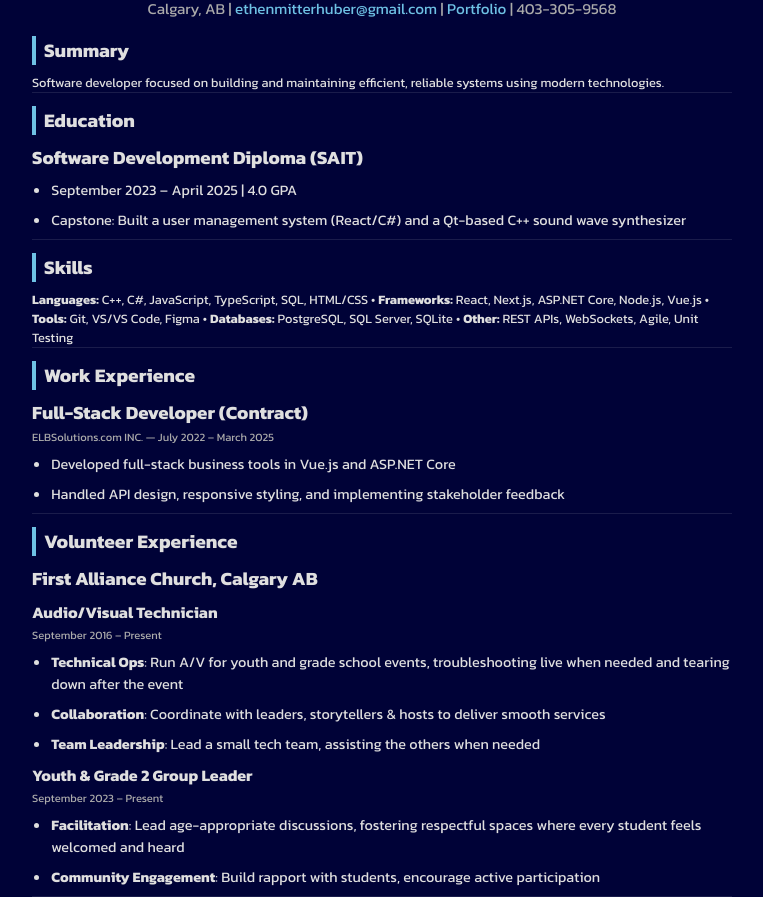
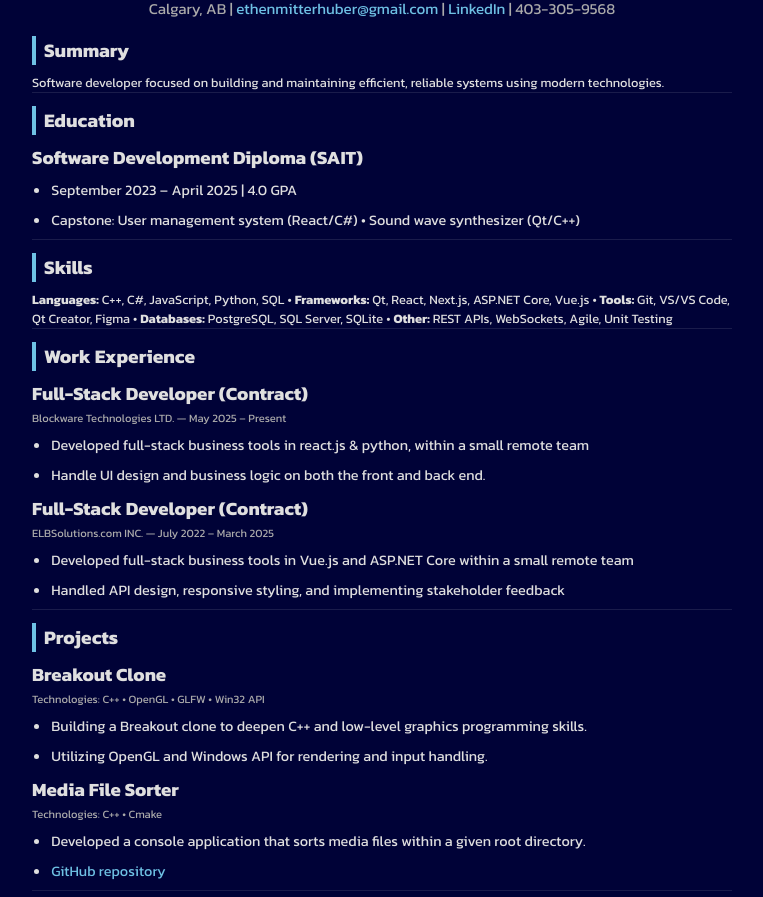
Before and after one commit to EthenM/EthenM.github.io, a plain HTML site: page resume/index.html in a window 1280 px wide. Shown: the part 104-1001 px from the top of the page, without its empty margins (258-1021 px from the left). Drawn offline with Linux system fonts and the light colour scheme.

Commit message:
Other Pages, Resume Updates
Added the other pages to the project. Not much on them, but they are there. Updated the resume to reflect my most recent accomplishments.

```diff
--- /dev/null
+++ b/about/index.html
@@ -0,0 +1,11 @@
+<html>
+    <head>
+        <meta name="theme-color" content="#121212">
+        <title>EthenM | About</title>
+        <link rel="stylesheet" href="/styles/main.css">
+        <script type="module" src="/scripts/header.js"></script>
+    </head>
+    <body>
+        <pf-header></pf-header>
+    </body>
+</html>
--- a/resume/index.html
+++ b/resume/index.html
@@ -12,11 +12,11 @@
         <div class="resume-container">
             <header>
                 <h1>Ethen Mitterhuber</h1>
-                <h2 id="jobTitle">Software Developer</h2>
+                <h2 id="jobTitle">Intermediate Software Developer</h2>
                 <p class="contact">
                     Calgary, AB &vert;
                     <a href="mailto:ethenmitterhuber@gmail.com">ethenmitterhuber@gmail.com</a> &vert;
-                    <a href="https://ethenm.github.io" target="_blank">Portfolio</a> &vert;
+                    <a href="https://www.linkedin.com/in/ethen-mitterhuber-43471a244/" target="_blank">LinkedIn</a> &vert;
                     403-305-9568
                 </p>
             </header>
@@ -34,7 +34,7 @@
                 <ul>
                     <li>September 2023 &ndash; April 2025 | 4.0 GPA</li>
                     <li>
-                        Capstone: Built a user management system (React/C#) and a Qt-based C++ sound wave synthesizer
+                        Capstone: User management system (React/C#) &bull; Sound wave synthesizer (Qt/C++)
                     </li>
                 </ul>
             </section>
@@ -42,9 +42,9 @@
             <section class="section">
                 <h2 class="section-header">Skills</h2>
                 <p id="skills">
-                    <strong>Languages:</strong> C++, C#, JavaScript, TypeScript, SQL, HTML/CSS &bull;
-                    <strong>Frameworks:</strong> React, Next.js, ASP.NET Core, Node.js, Vue.js &bull;
-                    <strong>Tools:</strong> Git, VS/VS Code, Figma &bull;
+                    <strong>Languages:</strong> C++, C#, JavaScript, Python, SQL &bull;
+                    <strong>Frameworks:</strong> Qt, React, Next.js, ASP.NET Core, Vue.js &bull;
+                    <strong>Tools:</strong> Git, VS/VS Code, Qt Creator, Figma &bull;
                     <strong>Databases:</strong> PostgreSQL, SQL Server, SQLite &bull;
                     <strong>Other:</strong> REST APIs, WebSockets, Agile, Unit Testing
                 </p>
@@ -53,14 +53,39 @@
             <section class="section">
                 <h2 class="section-header">Work Experience</h2>
                 <h3>Full-Stack Developer (Contract)</h3>
+                <p class="sub-text">Blockware Technologies LTD. &mdash; May 2025 &ndash; Present</p>
+                <ul>
+                    <li>Developed full-stack business tools in react.js &amp; python, within a small remote team</li>
+                    <li>Handle UI design and business logic on both the front and back end.</li>
+                </ul>
+                <h3>Full-Stack Developer (Contract)</h3>
                 <p class="sub-text">ELBSolutions.com INC. &mdash; July 2022 &ndash; March 2025</p>
                 <ul>
-                    <li>Developed full-stack business tools in Vue.js and ASP.NET Core</li>
+                    <li>Developed full-stack business tools in Vue.js and ASP.NET Core within a small remote team</li>
                     <li>Handled API design, responsive styling, and implementing stakeholder feedback</li>
                 </ul>
             </section>
 
             <section class="section">
+                <h2 class="section-header">Projects</h2>
+
+                <h3>Breakout Clone</h3>
+                <p class="sub-text">Technologies: C++ &bull; OpenGL &bull; GLFW &bull; Win32 API</p>
+                <ul>
+                    <li>Building a Breakout clone to deepen C++ and low-level graphics programming skills.</li>
+                    <li>Utilizing OpenGL and Windows API for rendering and input handling.</li>
+                </ul>
+
+                <h3>Media File Sorter</h3>
+                <p class="sub-text">Technologies: C++ &bull; Cmake</p>
+                <ul>
+                    <li>Developed a console application that sorts media files within a given root directory.</li>
+                    <li><a href="https://github.com/EthenM/FileSorter">GitHub repository</a></li>
+                </ul>
+
+            </section>
+
+            <!-- <section class="section">
               <h2 class="section-header">Volunteer Experience</h2>
 
               <h3>First Alliance Church, Calgary AB</h3>
@@ -86,16 +111,13 @@
               <p class="sub-text">September 2023 &ndash; Present</p>
               <ul>
                 <li>
-                    <strong>Facilitation</strong>: Lead age-appropriate discussions, fostering
-                    respectful spaces where every student feels welcomed and heard
+                    <strong>Facilitation</strong>: Lead age-appropriate discussions, fostering respectful spaces where every student feels welcomed and heard
                 </li>
                 <li>
-                    <strong>Community Engagement</strong>: Build rapport with students, encourage
-                    active participation
+                    <strong>Community Engagement</strong>: Build rapport with students, encourage active participation
                 </li>
               </ul>
-
-            </section>
+            </section> -->
         </div>
 
     </body>
--- /dev/null
+++ b/styles/home.css
@@ -0,0 +1,5 @@
+section {
+    padding: 0.5rem;
+    padding-left: 1rem;
+    text-align: center;
+}
```
Also changed, not shown: blog/index.html (added, +11 -0 lines), connect/index.html (added, +11 -0 lines), projects/index.html (added, +11 -0 lines).
